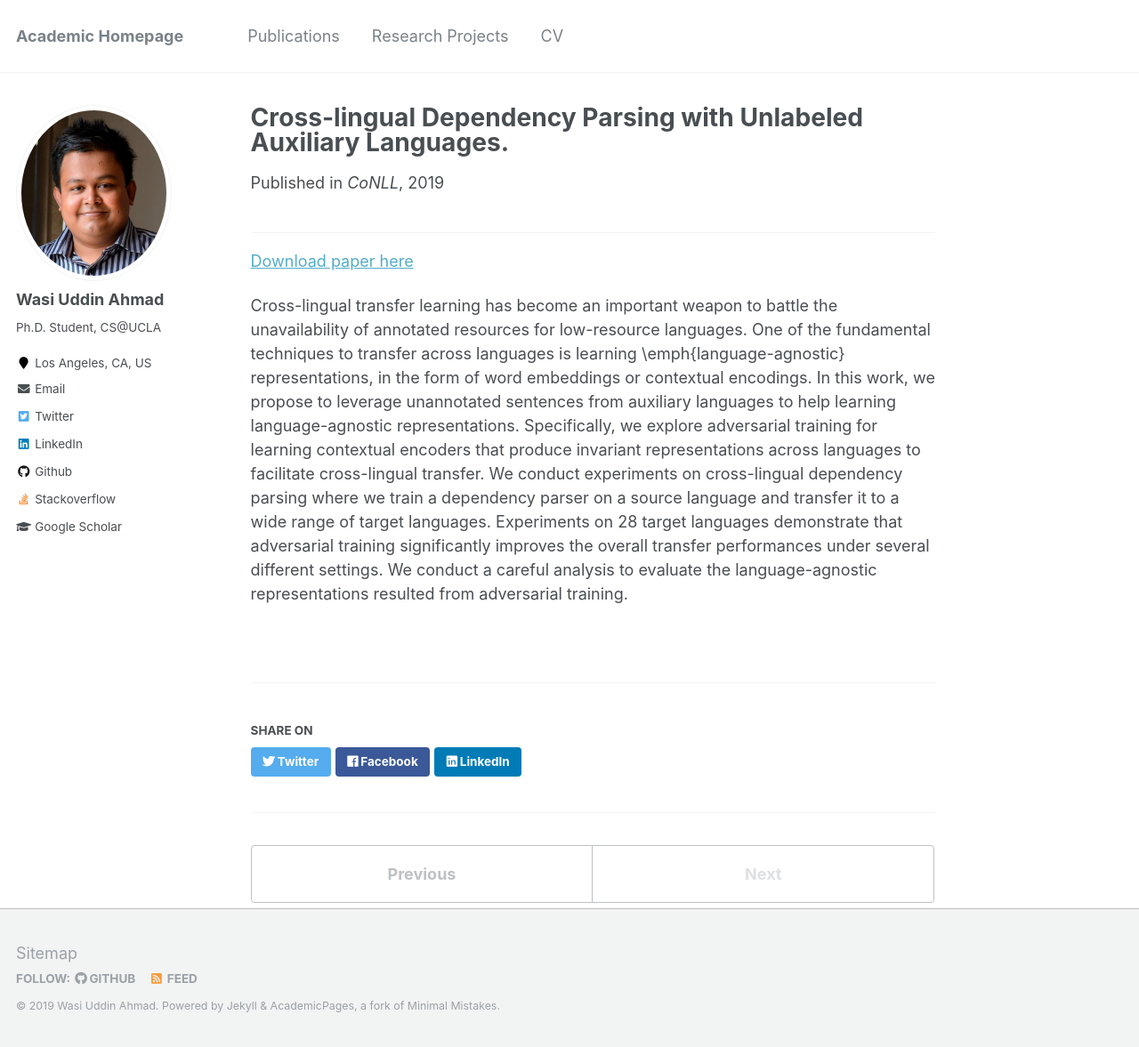
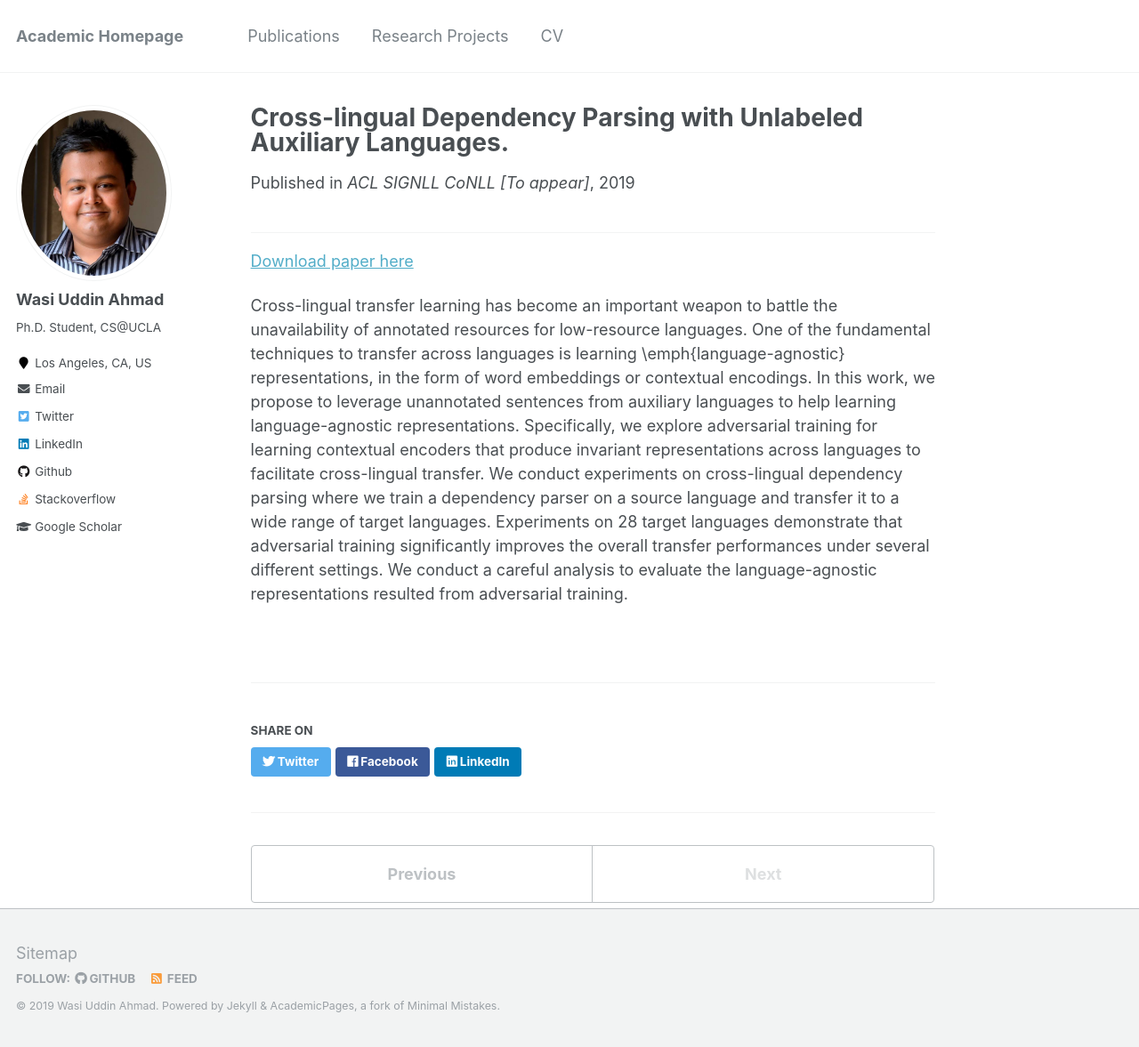
Before and after one commit to wasiahmad/wasiahmad.github.io, a Jekyll site: the page built from _publications/Cross-lingual Dependency Parsing with Unlabeled Auxiliary Languages.md, in a window 1280 px wide and 1177 px high. Shown: the whole window at 89% size. Built offline with Jekyll 4.4.1, drawn with Linux system fonts in a browser that asks for light colours.

Commit message:
Update Cross-lingual Dependency Parsing with Unlabeled Auxiliary Languages.md

```diff
--- a/_publications/Cross-lingual Dependency Parsing with Unlabeled Auxiliary Languages.md
+++ b/_publications/Cross-lingual Dependency Parsing with Unlabeled Auxiliary Languages.md
@@ -1,11 +1,11 @@
 ---
 title: "Cross-lingual Dependency Parsing with Unlabeled Auxiliary Languages."
 collection: publications
-Authors: 'Wasi Ahmad, Zhisong Zhang, Xuezhe Ma, Kai-Wei Chang, and Nanyun Peng'
-date: 11/4/2019
-venue: 'CoNLL'
+Authors: 'Wasi Ahmad, Zhisong Zhang, Xuezhe Ma, Kai-Wei Chang, Nanyun Peng'
+date: 9/1/2019
+venue: 'ACL SIGNLL CoNLL [To appear]'
 paperurl: 'https://arxiv.org/pdf/1909.09265.pdf'
-presentationurl: ''
+presentationurl: 'Coming soon'
 excerpt: ''
 ---
 ---
```
